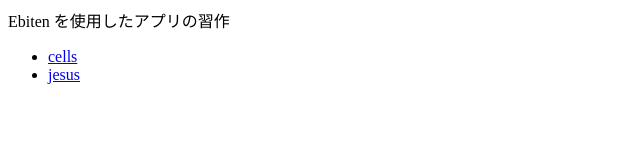
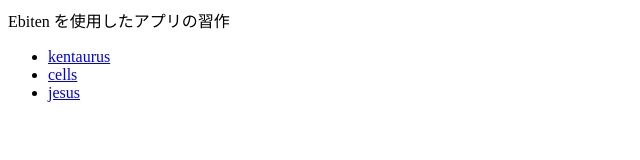
Before and after one commit to bunji2/ebitenstudy, a plain HTML site: page index.html in a window 1280 px wide. Shown: the full height of the page, 0-640 px from the left. Drawn offline with Linux system fonts and the light colour scheme.

Commit message:
Update index.html

```diff
--- a/index.html
+++ b/index.html
@@ -4,6 +4,7 @@
     Ebiten を使用したアプリの習作
 
     <ul>
+      <li><a href="kentaurus/">kentaurus</a></li>
       <li><a href="cells/">cells</a></li>
       <li><a href="jesus/">jesus</a></li>
     </ul>
```
